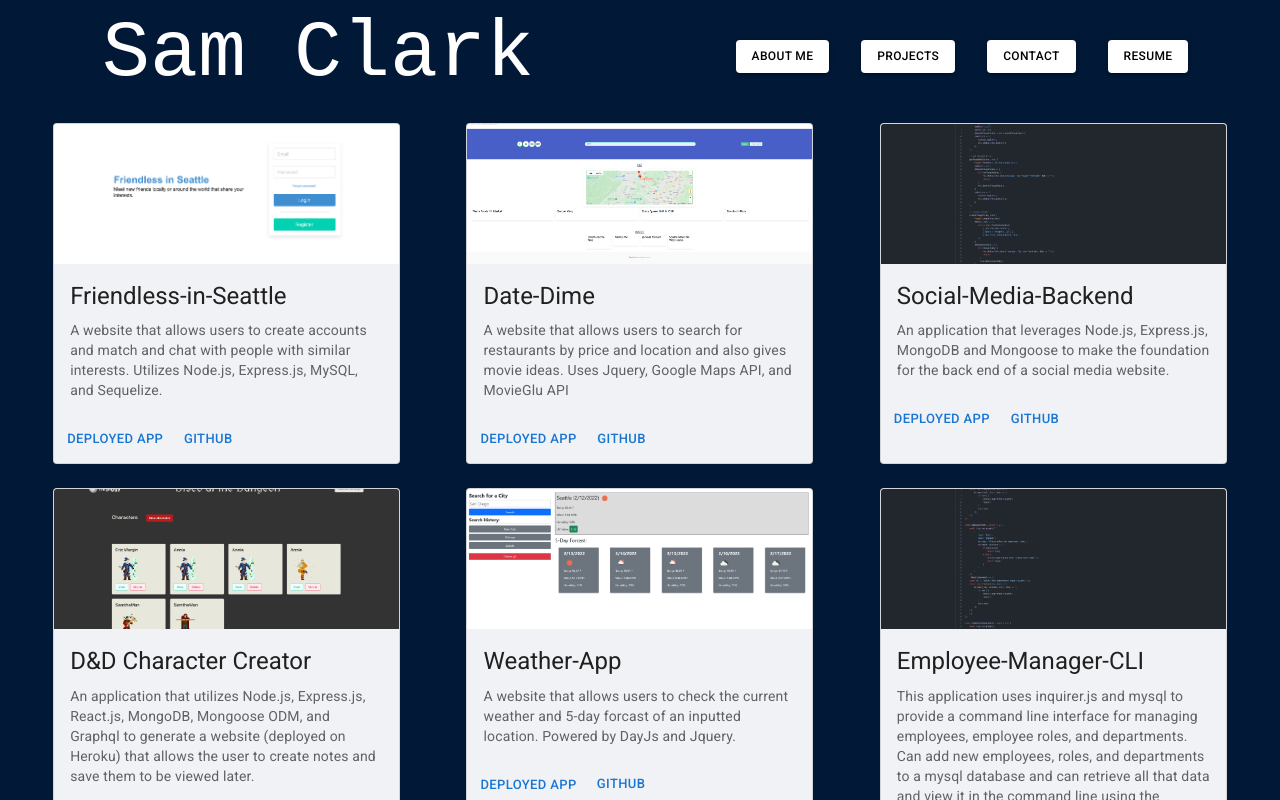
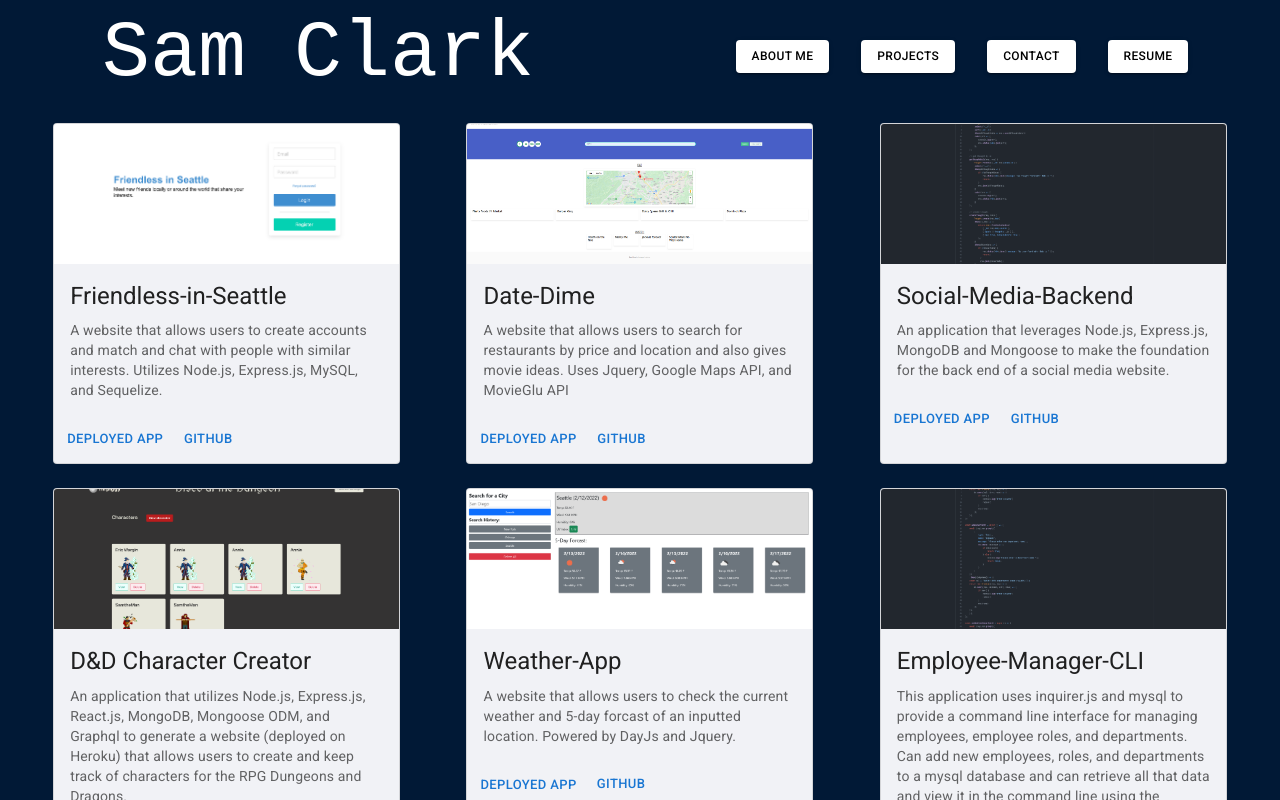
Before and after one commit to Sam-Clark1/sam-clark-portfolio, a React (Create React App) app: page / in a window 1280 px wide. Both pictures are taken after a click on the button "PROJECTS". Shown: the top 800 px of the page. Built offline with nearby package versions, Linux system fonts and the light colour scheme.

Commit message:
updated project description

```diff
--- a/src/components/Project.js
+++ b/src/components/Project.js
@@ -26,7 +26,7 @@ export default function Project() {
         },
         {
             title: "D&D Character Creator",
-            description: "An application that utilizes Node.js, Express.js, React.js, MongoDB, Mongoose ODM, and Graphql to generate a website (deployed on Heroku) that allows the user to create notes and save them to be viewed later.",
+            description: "An application that utilizes Node.js, Express.js, React.js, MongoDB, Mongoose ODM, and Graphql to generate a website (deployed on Heroku) that allows users to create and keep track of characters for the RPG Dungeons and Dragons.",
             deployed: "https://dnd-character-creator1.herokuapp.com/",
             repo: "https://github.com/Sam-Clark1/dungeon-disco",
             timeout: 1500
```
